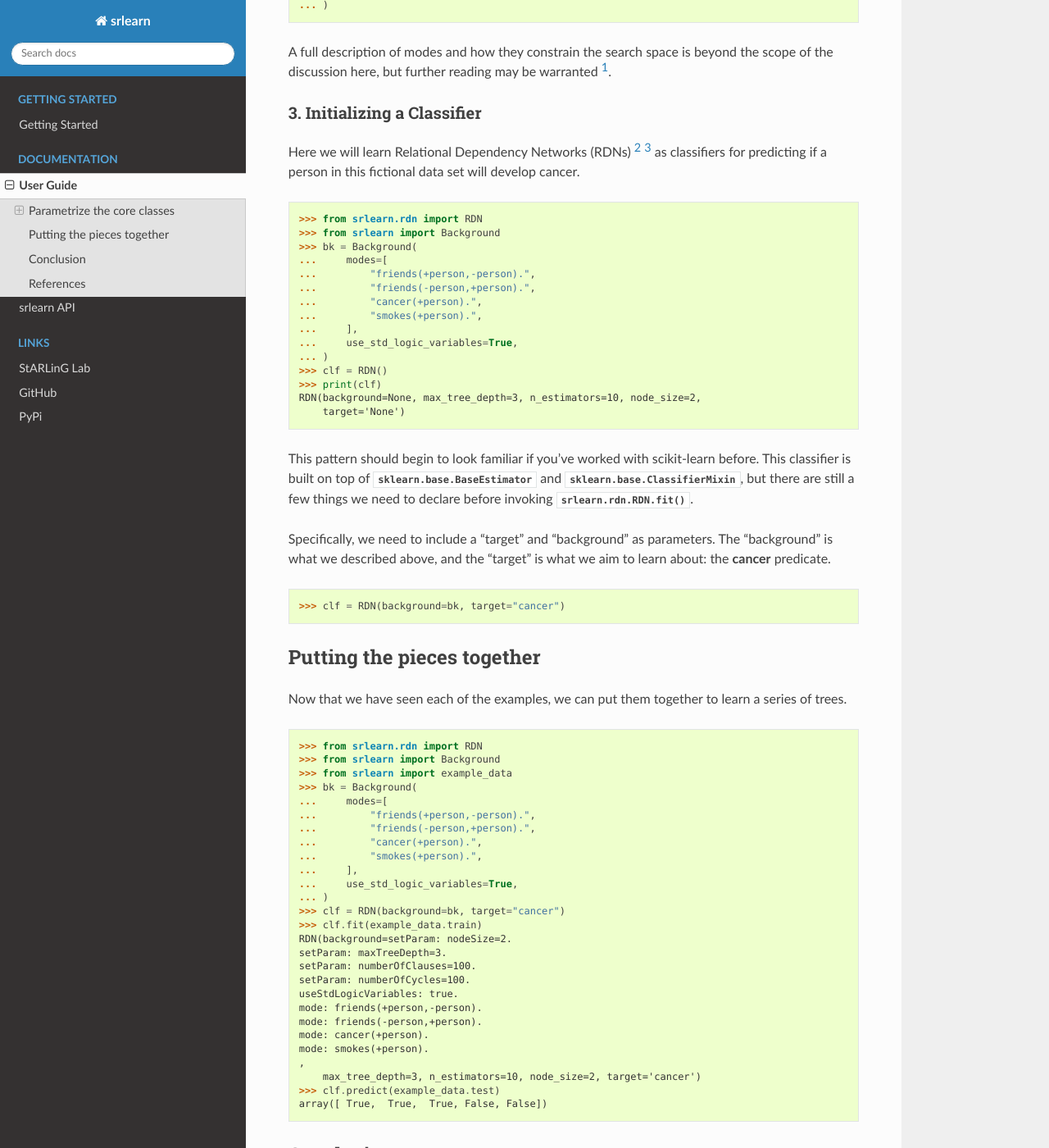
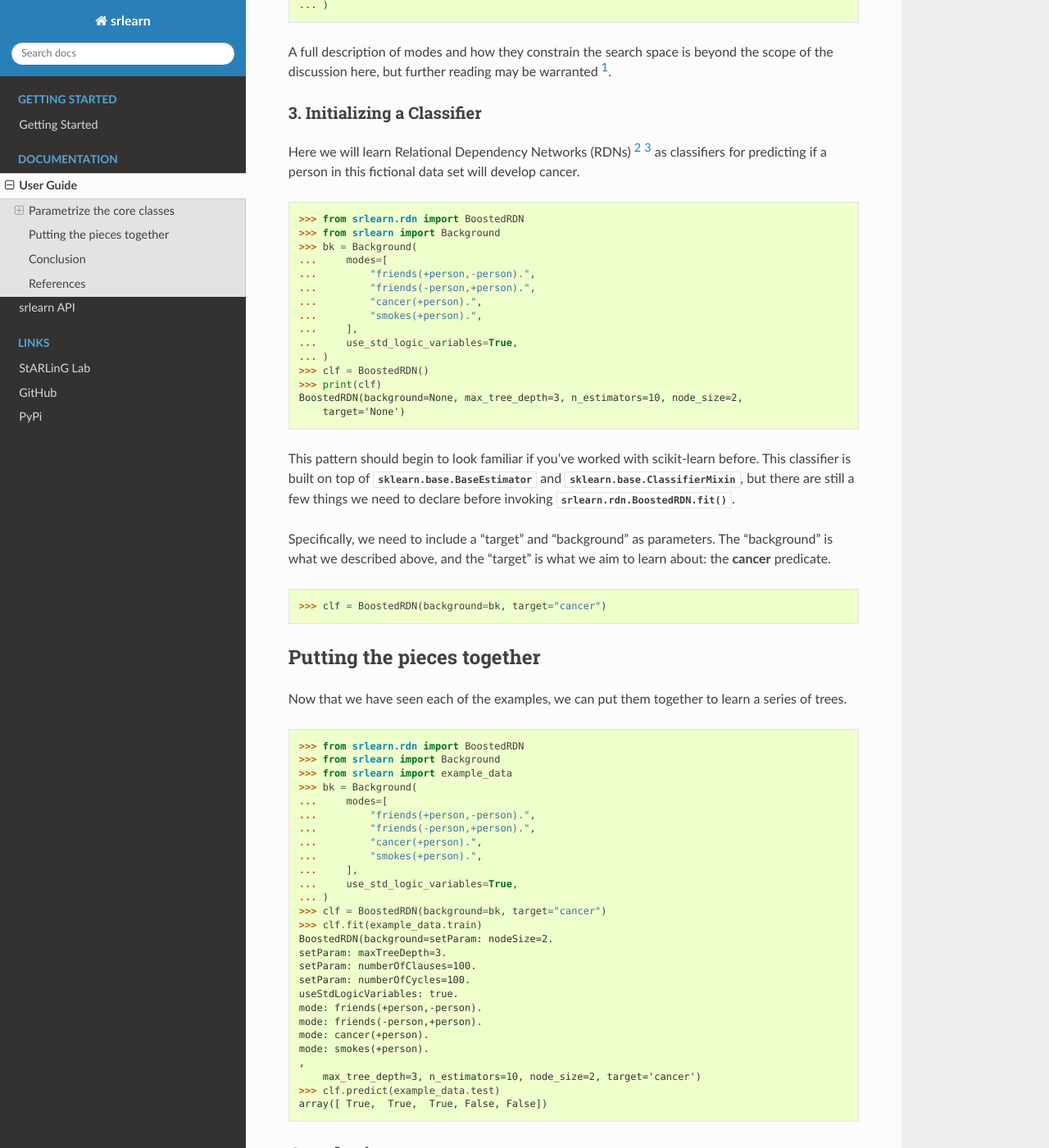
Before and after one commit to srlearn/srlearn, a Sphinx documentation site: the page built from docs/source/user_guide.rst, in a window 1280 px wide and 1400 px high, scrolled down 1880 px. Shown: the whole window at 82% size. Built offline with Sphinx 7.4.7 and the Read the Docs theme 2.0.0, drawn with Linux system fonts in a browser that asks for light colours; pages that are not in the unit, such as notebooks, are missing from menus; the version number could not be read and is left out; some of the changed text lies outside the part shown.

Commit message:
✏️ Fix names: `rdn.RDN` -> `rdn.BoostedRDN`

```diff
--- a/README.rst
+++ b/README.rst
@@ -64,14 +64,14 @@ A minimal working example (using the Toy-Cancer data set imported with 'example_
 
 .. code-block:: python
 
-    >>> from srlearn.rdn import RDN
+    >>> from srlearn.rdn import BoostedRDN
     >>> from srlearn import Background
     >>> from srlearn import example_data
     >>> bk = Background(
     ...     modes=example_data.train.modes,
     ...     use_std_logic_variables=True,
     ... )
-    >>> clf = RDN(
+    >>> clf = BoostedRDN(
     ...     background=bk,
     ...     target='cancer',
     ... )
--- a/docs/examples/families.py
+++ b/docs/examples/families.py
@@ -7,7 +7,7 @@ This example motivates learning about family relationships from examples of *Har
 those rules to characters from *Pride and Prejudice*.
 """
 
-from srlearn.rdn import RDN
+from srlearn.rdn import BoostedRDN
 from srlearn import Background
 from srlearn import Database
 
@@ -97,7 +97,7 @@ bk = Background(
     use_prolog_variables=True,
 )
 
-clf = RDN(
+clf = BoostedRDN(
     background=bk,
     target="father",
     n_estimators=5,
--- a/docs/examples/plot_smokes_friends_cancer.py
+++ b/docs/examples/plot_smokes_friends_cancer.py
@@ -4,7 +4,7 @@ Smokes-Friends-Cancer
 =====================
 
 The smokes-friends-cancer example is a common first example in probabilistic relational models, here
-we use this set to learn a Relational Dependency Network (:class:`srlearn.rdn.RDN`).
+we use this set to learn a Relational Dependency Network (:class:`srlearn.rdn.BoostedRDN`).
 
 This makes use of :class:`srlearn.example_data`, which provides two `srlearn.Database` objects named
 ``example_data.train`` and ``example_data.test``.
@@ -13,7 +13,7 @@ This shows how the margin between positive and negative examples is maximized as
 iterations of boosting increases.
 """
 
-from srlearn.rdn import RDN
+from srlearn.rdn import BoostedRDN
 from srlearn import Background
 from srlearn import example_data
 
@@ -25,7 +25,7 @@ bk = Background(
     use_std_logic_variables=True,
 )
 
-clf = RDN(
+clf = BoostedRDN(
     background=bk,
     target='cancer',
     max_tree_depth=2,
--- a/docs/source/api.rst
+++ b/docs/source/api.rst
@@ -16,7 +16,7 @@ background knowledge, and learning.
 
    Database
    Background
-   rdn.RDN
+   rdn.BoostedRDN
 
 Data Sets
 =========
--- a/docs/source/user_guide.rst
+++ b/docs/source/user_guide.rst
@@ -10,7 +10,7 @@ as you progress:
 
 - :class:`srlearn.Database`
 - :class:`srlearn.Background`
-- :class:`srlearn.rdn.RDN`
+- :class:`srlearn.rdn.BoostedRDN`
 
 Parametrize the core classes
 ============================
@@ -101,7 +101,7 @@ here, but further reading may be warranted [1]_.
 Here we will learn Relational Dependency Networks (RDNs) [2]_ [3]_ as classifiers for predicting if a
 person in this fictional data set will develop cancer.
 
->>> from srlearn.rdn import RDN
+>>> from srlearn.rdn import BoostedRDN
 >>> from srlearn import Background
 >>> bk = Background(
 ...     modes=[
@@ -112,16 +112,16 @@ person in this fictional data set will develop cancer.
 ...     ],
 ...     use_std_logic_variables=True,
 ... )
->>> clf = RDN()
+>>> clf = BoostedRDN()
 >>> print(clf)
-RDN(background=None, max_tree_depth=3, n_estimators=10, node_size=2,
+BoostedRDN(background=None, max_tree_depth=3, n_estimators=10, node_size=2,
     target='None')
 
 This pattern should begin to look familiar if you've worked with scikit-learn before.
 This classifier is built on top of
 :class:`sklearn.base.BaseEstimator` and :class:`sklearn.base.ClassifierMixin`,
 but there are still a few things we need to declare before invoking
-:func:`srlearn.rdn.RDN.fit`.
+:func:`srlearn.rdn.BoostedRDN.fit`.
 
 Specifically, we need to include a "target" and "background" as parameters.
 The "background" is what we described above, and the "target" is what we
@@ -129,7 +129,7 @@ aim to learn about: the **cancer** predicate.
 
 .. code-block:: python
 
-    >>> clf = RDN(background=bk, target="cancer")
+    >>> clf = BoostedRDN(background=bk, target="cancer")
 
 Putting the pieces together
 ===========================
@@ -137,7 +137,7 @@ Putting the pieces together
 Now that we have seen each of the examples, we can put them together to learn
 a series of trees.
 
->>> from srlearn.rdn import RDN
+>>> from srlearn.rdn import BoostedRDN
 >>> from srlearn import Background
 >>> from srlearn import example_data
 >>> bk = Background(
@@ -149,9 +149,9 @@ a series of trees.
 ...     ],
 ...     use_std_logic_variables=True,
 ... )
->>> clf = RDN(background=bk, target="cancer")
+>>> clf = BoostedRDN(background=bk, target="cancer")
 >>> clf.fit(example_data.train)
-RDN(background=setParam: nodeSize=2.
+BoostedRDN(background=setParam: nodeSize=2.
 setParam: maxTreeDepth=3.
 setParam: numberOfClauses=100.
 setParam: numberOfCycles=100.
```
Also changed, not shown: other parts of docs/source/api.rst (+1 -1 lines), docs/notebooks/srlearn-Introduction.ipynb, 7 other files.
